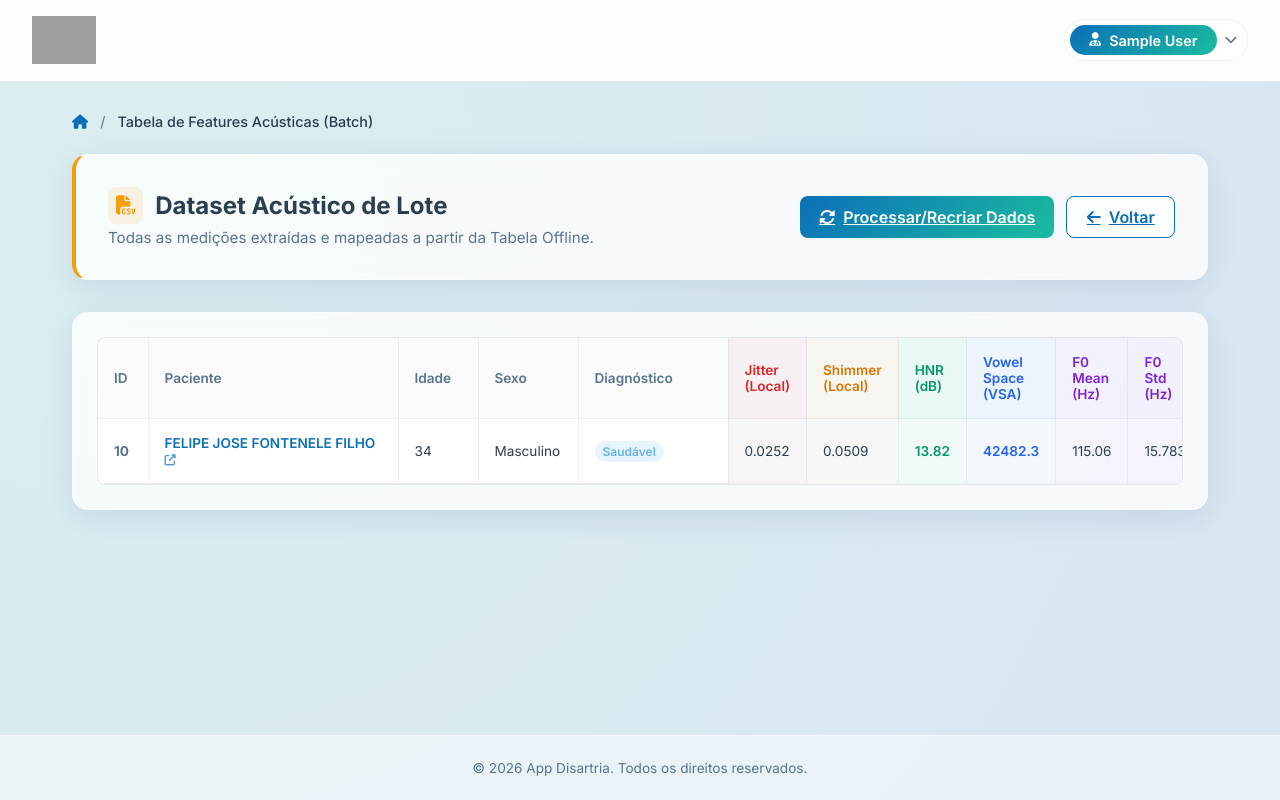
After one commit to felipefontel/sistema-ela-disartria, a Django app: page /dataset/ in a window 1280 px wide. The commit adds this page. Run offline with Django 5.2, Linux system fonts and the light colour scheme; the visitor is signed in with stand-in values (Sample User, id 1); parts of the project's set-up code (start-up, migrations or seed data) failed here and were passed over; grey boxes are pictures that could not be loaded.

```diff
--- /dev/null
+++ b/core/templates/core/admin_features_table.html
@@ -0,0 +1,122 @@
+{% extends 'base.html' %}
+{% load static %}
+
+{% block breadcrumb %}
+<div style="margin-bottom: 1.5rem; color: var(--text-secondary); font-size: 0.9rem;">
+    <a href="{% url 'dashboard' %}" style="color: var(--primary-color); text-decoration: none;" title="Início"><i class="fa-solid fa-house"></i></a>
+    <span style="margin: 0 0.5rem;">/</span>
+    <span style="color: var(--text-primary); font-weight: 500;">Tabela de Features Acústicas (Batch)</span>
+</div>
+{% endblock %}
+
+{% block content %}
+
+<!-- Header Hero Glass -->
+<div class="glass-panel" style="margin-bottom: 2rem; display: flex; justify-content: space-between; align-items: center; flex-wrap: wrap; gap: 1rem; border-left: 4px solid #f59e0b;">
+    <div>
+        <div style="display: flex; align-items: center; gap: 0.75rem; margin-bottom: 0.25rem;">
+            <div style="background: rgba(245, 158, 11, 0.1); padding: 0.5rem; border-radius: 8px; color: #f59e0b;">
+                <i class="fa-solid fa-file-csv" style="font-size: 1.2rem;"></i>
+            </div>
+            <h2 style="color: var(--text-primary); margin: 0; font-size: 1.5rem; font-weight: 700;">Dataset Acústico de Lote</h2>
+        </div>
+        <p style="color: var(--text-secondary); margin: 0; font-size: 0.95rem;">Todas as medições extraídas e mapeadas a partir da Tabela Offline.</p>
+    </div>
+    <div style="display: flex; gap: 0.75rem;">
+        <a href="{% url 'admin_generate_dataset_view' %}" class="btn-primary" style="display: inline-flex; align-items: center; gap: 0.5rem; padding: 0.6rem 1.2rem; font-weight: 600; background-color: #10b981; border: none; color: white;" onclick="return confirm('ATENÇÃO: Este processo usa Inteligência Artificial pesada e varrerá o áudio de todos os pacientes do zero. A tela pode travar ou carregar por SEGUNDOS a MINUTOS dependendo do tamanho do banco.\n\nDeseja mesmo gerar a planilha agora?');">
+            <i class="fa-solid fa-rotate"></i> Processar/Recriar Dados
+        </a>
+        <a href="{% url 'dashboard' %}" class="btn-secondary" style="display: inline-flex; align-items: center; gap: 0.5rem; padding: 0.6rem 1.2rem; font-weight: 600;">
+            <i class="fa-solid fa-arrow-left"></i> Voltar
+        </a>
+    </div>
+</div>
+
+<div class="glass-panel" style="padding: 1.5rem;">
+    {% if has_dataset %}
+        <div style="overflow-x: auto; width: 100%; border-radius: 8px; border: 1px solid rgba(0,0,0,0.08);">
+            <table class="data-table" style="min-width: 1500px; font-size: 0.85rem; border-collapse: collapse;">
+                <thead>
+                    <tr>
+                        <th style="min-width: 50px;">ID</th>
+                        <th style="min-width: 250px;">Paciente</th>
+                        <th style="min-width: 80px;">Idade</th>
+                        <th style="min-width: 100px;">Sexo</th>
+                        <th style="min-width: 150px;">Diagnóstico</th>
+
+                        <!-- Instabilidade Fonatória -->
+                        <th style="background: rgba(239, 68, 68, 0.05); color: #dc2626;">Jitter (Local)</th>
+                        <th style="background: rgba(245, 158, 11, 0.05); color: #d97706;">Shimmer (Local)</th>
+                        <th style="background: rgba(16, 185, 129, 0.05); color: #059669;">HNR (dB)</th>
+
+                        <!-- Articulação -->
+                        <th style="background: rgba(59, 130, 246, 0.05); color: #2563eb;">Vowel Space (VSA)</th>
+                        <th style="background: rgba(168, 85, 247, 0.05); color: #7e22ce;">F0 Mean (Hz)</th>
+                        <th style="background: rgba(168, 85, 247, 0.05); color: #7e22ce;">F0 Std (Hz)</th>
+
+                        <!-- Lentidão Respiratória/Articulatória -->
+                        <th style="background: rgba(99, 102, 241, 0.05); color: #4338ca;">Speech Rate (Syl/min)</th>
+                        <th style="background: rgba(244, 63, 94, 0.05); color: #e11d48;">Pausas de Respiração</th>
+                        <th style="background: rgba(99, 102, 241, 0.05); color: #4338ca;">Speaking Dur.</th>
+
+                        <!-- DDK -->
+                        <th style="background: rgba(234, 179, 8, 0.05); color: #ca8a04;">DDK Count</th>
+                        <th style="background: rgba(234, 179, 8, 0.05); color: #ca8a04;">DDK Regularity (Std)</th>
+                    </tr>
+                </thead>
+                <tbody>
+                    {% for row in dataset_rows %}
+                    <tr>
+                        <td style="font-weight: bold; color: var(--text-secondary); border-bottom: 1px solid rgba(0,0,0,0.05);">{{ row.paciente_id }}</td>
+                        <td style="font-weight: 600; color: var(--text-primary); border-bottom: 1px solid rgba(0,0,0,0.05);">
+                            <a href="{% url 'patient_features' row.paciente_id %}" style="color: var(--primary-color); text-decoration: none;" title="Ver Painel Clinico do Paciente">
+                                {{ row.nome }} <i class="fa-solid fa-up-right-from-square" style="font-size: 0.7rem; opacity: 0.7;"></i>
+                            </a>
+                        </td>
+                        <td style="border-bottom: 1px solid rgba(0,0,0,0.05);">{{ row.idade }}</td>
+                        <td style="border-bottom: 1px solid rgba(0,0,0,0.05);">{{ row.sexo }}</td>
+                        <td style="border-bottom: 1px solid rgba(0,0,0,0.05);">
+                            <span style="background: rgba(99,179,237,0.15); color: #63b3ed; font-size: 0.75rem; padding: 3px 8px; border-radius: 12px; font-weight: 600;">
+                                {{ row.diagnostico }}
+                            </span>
+                        </td>
+
+                        <!-- Valores Tabela de Medição (Tons alternados para as colunas) -->
+                        <td style="background: rgba(239, 68, 68, 0.02); border-bottom: 1px solid rgba(239, 68, 68, 0.05);">{{ row.jitter_local|default:"-"|slice:":6" }}</td>
+                        <td style="background: rgba(245, 158, 11, 0.02); border-bottom: 1px solid rgba(245, 158, 11, 0.05);">{{ row.shimmer_local|default:"-"|slice:":6" }}</td>
+                        <td style="background: rgba(16, 185, 129, 0.02); font-weight: 600; border-bottom: 1px solid rgba(16, 185, 129, 0.05); color: #059669;">{{ row.hnr|default:"-"|slice:":5" }}</td>
+
+                        <td style="background: rgba(59, 130, 246, 0.02); font-weight: 600; border-bottom: 1px solid rgba(59, 130, 246, 0.05); color: #2563eb;">{{ row.vsa|default:"-"|slice:":7" }}</td>
+                        <td style="background: rgba(168, 85, 247, 0.02); border-bottom: 1px solid rgba(168, 85, 247, 0.05);">{{ row.f0_mean|default:"-"|slice:":6" }}</td>
+                        <td style="background: rgba(168, 85, 247, 0.02); border-bottom: 1px solid rgba(168, 85, 247, 0.05);">{{ row.f0_std|default:"-"|slice:":6" }}</td>
+
+                        <td style="background: rgba(99, 102, 241, 0.02); font-weight: 600; border-bottom: 1px solid rgba(99, 102, 241, 0.05); color: #4338ca;">{{ row.speech_rate|default:"-"|slice:":5" }}</td>
+                        <td style="background: rgba(244, 63, 94, 0.02); border-bottom: 1px solid rgba(244, 63, 94, 0.05);">{{ row.pauses_count|default:"-" }}</td>
+                        <td style="background: rgba(99, 102, 241, 0.02); border-bottom: 1px solid rgba(99, 102, 241, 0.05);">{{ row.speaking_duration|default:"-"|slice:":5" }}s</td>
+
+                        <td style="background: rgba(234, 179, 8, 0.02); border-bottom: 1px solid rgba(234, 179, 8, 0.05);">{{ row.ddk_syllables_count|default:"-" }}</td>
+                        <td style="background: rgba(234, 179, 8, 0.02); font-weight: 600; border-bottom: 1px solid rgba(234, 179, 8, 0.05); color: #ca8a04;">{{ row.ddk_regularity_std|default:"-"|slice:":6" }}</td>
+                    </tr>
+                    {% empty %}
+                    <tr>
+                        <td colspan="16" style="text-align: center; padding: 2rem; color: var(--text-secondary);">
+                            O arquivo CSV foi lido, mas parece não conter registros numéricos válidos (vazio).
+                        </td>
+                    </tr>
+                    {% endfor %}
+                </tbody>
+            </table>
+        </div>
+    {% else %}
+        <!-- Caso o CSV não exista -->
+        <div style="text-align: center; padding: 3rem; background: rgba(239, 68, 68, 0.05); border-radius: 12px; border: 1px dashed rgba(239, 68, 68, 0.3);">
+            <i class="fa-solid fa-database" style="font-size: 3rem; color: #ef4444; margin-bottom: 1rem; opacity: 0.8;"></i>
+            <h3 style="color: var(--text-primary); margin: 0 0 0.5rem 0;">Arquivo de Lote Não Encontrado</h3>
+            <p style="color: var(--text-secondary); max-width: 500px; margin: 0 auto; line-height: 1.5;">
+                O arquivo numérico <strong>dataset_features_ela.csv</strong> não foi localizado na raiz do projeto.<br><br>
+                Para popular esta tabela instantaneamente e sem onerar os servidores do aplicativo, o script principal de inteligência computacional <code>extrator_features_ela.py</code> precisa ter sido processado fisicamente antes.
+            </p>
+        </div>
+    {% endif %}
+</div>
+{% endblock %}
--- a/core/templates/core/dashboard.html
+++ b/core/templates/core/dashboard.html
@@ -19,6 +19,9 @@
         </div>
         <div style="display: flex; gap: 0.75rem; flex-wrap: wrap; align-items: center;">
             {% if request.user.is_superuser %}
+            <a href="{% url 'admin_features_dataset_view' %}" class="btn-warning" style="text-decoration: none; display: inline-flex; align-items: center; justify-content: center; gap: 0.4rem; padding: 0.8rem 1.5rem; font-weight: 600; background-color: #f59e0b; color: white; border-radius: 8px; transition: all 0.2s;" onmouseover="this.style.background='#d97706'" onmouseout="this.style.background='#f59e0b'">
+                <i class="fa-solid fa-table-list"></i> Extração Completa
+            </a>
             <a href="{% url 'user_list' %}" class="btn-secondary" style="text-decoration: none; display: inline-flex; align-items: center; justify-content: center; gap: 0.4rem; padding: 0.8rem 1.5rem; font-weight: 600;">
                 <i class="fa-solid fa-user-shield"></i> Usuários
             </a>
--- a/core/urls.py
+++ b/core/urls.py
@@ -13,6 +13,8 @@ urlpatterns = [
     path('patients/<int:pk>/edit/', views.patient_edit, name='patient_edit'),
     path('patients/<int:pk>/features/', views.patient_features_view, name='patient_features'),
     path('patients/<int:pk>/delete/', views.patient_delete, name='patient_delete'),
+    path('dataset/', views.admin_features_dataset_view, name='admin_features_dataset_view'),
+    path('dataset/generate/', views.admin_generate_dataset_view, name='admin_generate_dataset_view'),
 
     # Usuários (restrito a superusuários)
     path('users/', views.user_list, name='user_list'),
--- a/core/views.py
+++ b/core/views.py
@@ -10,6 +10,8 @@ from .models import Patient, PatientRecording
 from .forms import PatientForm, UserCreateForm, UserEditForm
 import sys
 import os
+import csv
+from django.conf import settings
 
 
 def login_view(request):
@@ -262,6 +264,51 @@ def patient_features_view(request, pk):
     return render(request, 'core/patient_features.html', context)
 
 
+@_superuser_required
+def admin_features_dataset_view(request):
+    """View administrativa que lê o dataset_features_ela.csv de forma hiper-otimizada"""
+
+    # O arquivo extrator salva na raiz estrutural onde o manage.py é rodado
+    csv_path = os.path.join(settings.BASE_DIR, 'dataset_features_ela.csv')
+    dataset_rows = []
+    has_dataset = False
+
+    if os.path.exists(csv_path):
+        has_dataset = True
+        try:
+            with open(csv_path, mode='r', encoding='utf-8') as f:
+                reader = csv.DictReader(f)
+                for row in reader:
+                    dataset_rows.append(row)
+        except Exception as e:
+            print(f"Erro lendo CSV: {e}")
+
+    context = {
+        'has_dataset': has_dataset,
+        'dataset_rows': dataset_rows
+    }
+    return render(request, 'core/admin_features_table.html', context)
+
+
+@_superuser_required
+def admin_generate_dataset_view(request):
+    """Executa o script avulso de Machine Learning que varre os perfis e regera o CSV offline."""
+    try:
+        # Importamos a função mestra do arquivo extrator raiz.
+        sys.path.append(os.path.dirname(os.path.dirname(os.path.abspath(__file__))))
+        from extrator_features_ela import criar_dataset_pacientes
+
+        # Chama de forma síncrona o loop pesado (cálculos do parselmouth/librosa)
+        criar_dataset_pacientes()
+
+        messages.success(request, 'Sucesso Absoluto! A base de dados Acústica (CSV) foi integralmente recriada baseada nas últimas gravações.')
+    except Exception as e:
+        messages.error(request, f'Houve uma desestabilização computacional ao recriar o Dataset: {str(e)}')
+
+    # Quando acabar todo o loading do Python pesado, ele estourará e devolverá o HTML relido:
+    return redirect('admin_features_dataset_view')
+
+
 def _get_user_papel(user):
     """Retorna 'admin' ou 'medico' conforme o papel do usuário."""
     if user.is_superuser:
```
Also changed, not shown: requirements.txt (+44 -9 lines).
